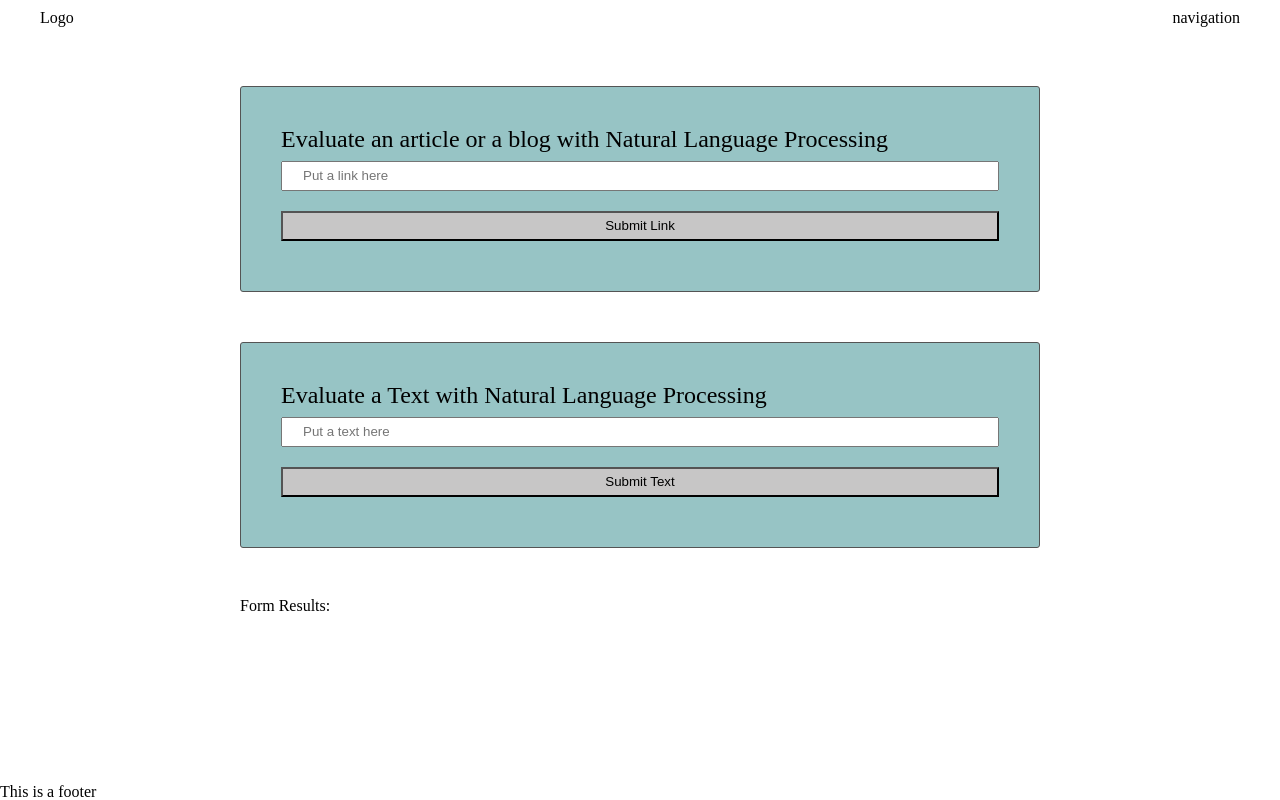
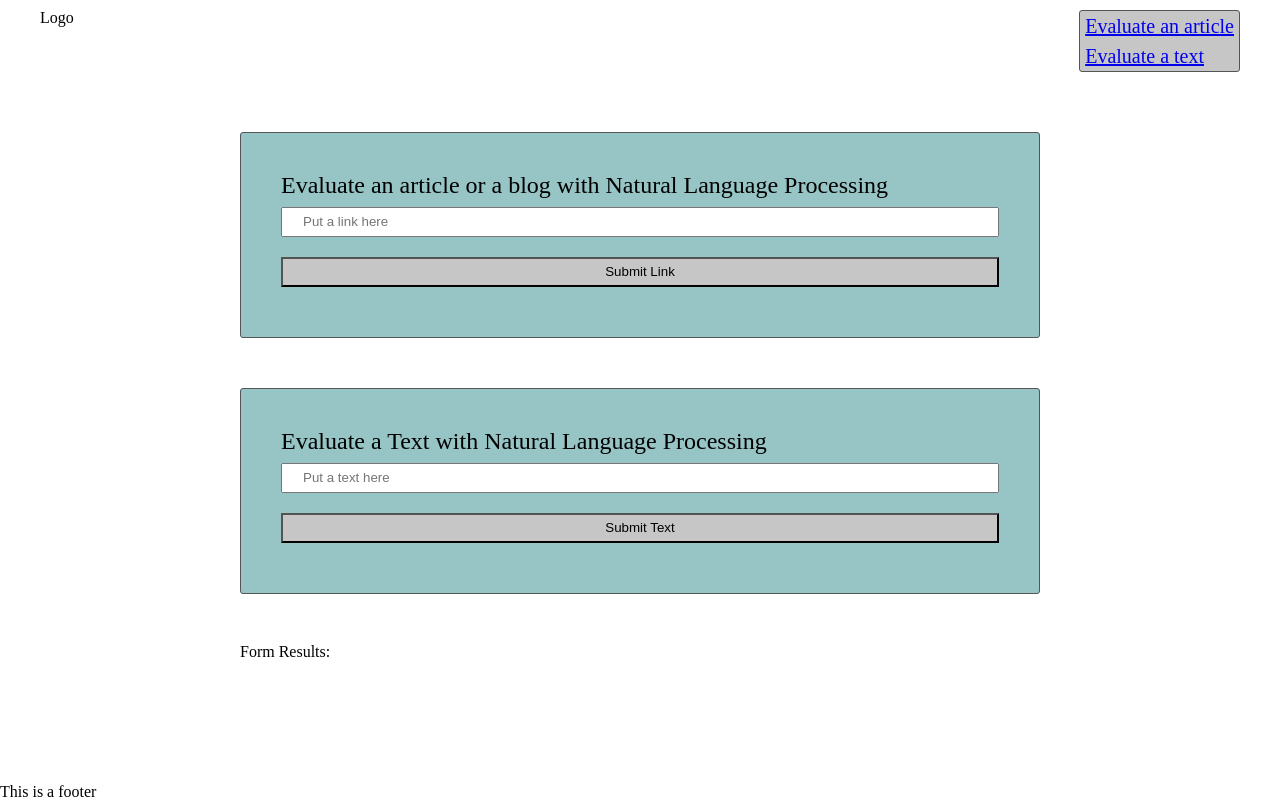
Before and after one commit to nmarkevich/evaluate-news-nlp, a website built with webpack: page src/client/views/index.html in a window 1280 px wide. Built offline with nearby package versions, Linux system fonts and the light colour scheme.

Commit message:
feat: Adding navigation

```diff
--- a/src/client/styles/header.scss
+++ b/src/client/styles/header.scss
@@ -3,3 +3,16 @@ header {
     justify-content: space-between;
     padding: 10px 40px;
 }
+
+.nav_menu {
+    background-color: rgb(199, 198, 198);
+    border: 1px solid #545454;
+    border-radius: 3px;
+}
+
+.nav_menu li {
+    display: flex;
+    flex-direction: column;
+    padding: 5px;
+    font-size: 20px;
+}
--- a/src/client/views/index.html
+++ b/src/client/views/index.html
@@ -11,8 +11,15 @@
             <div class="">
                 Logo
             </div>
-            <div class="">
-                navigation
+            <div class="nav_menu">
+                <ul>
+                    <li>
+                        <a href="#sectionLink"> Evaluate an article</a>
+                    </li>
+                    <li>
+                        <a href="#sectionText">Evaluate a text</a>
+                    </li>
+                </ul>
             </div>
         </header>
 
```
